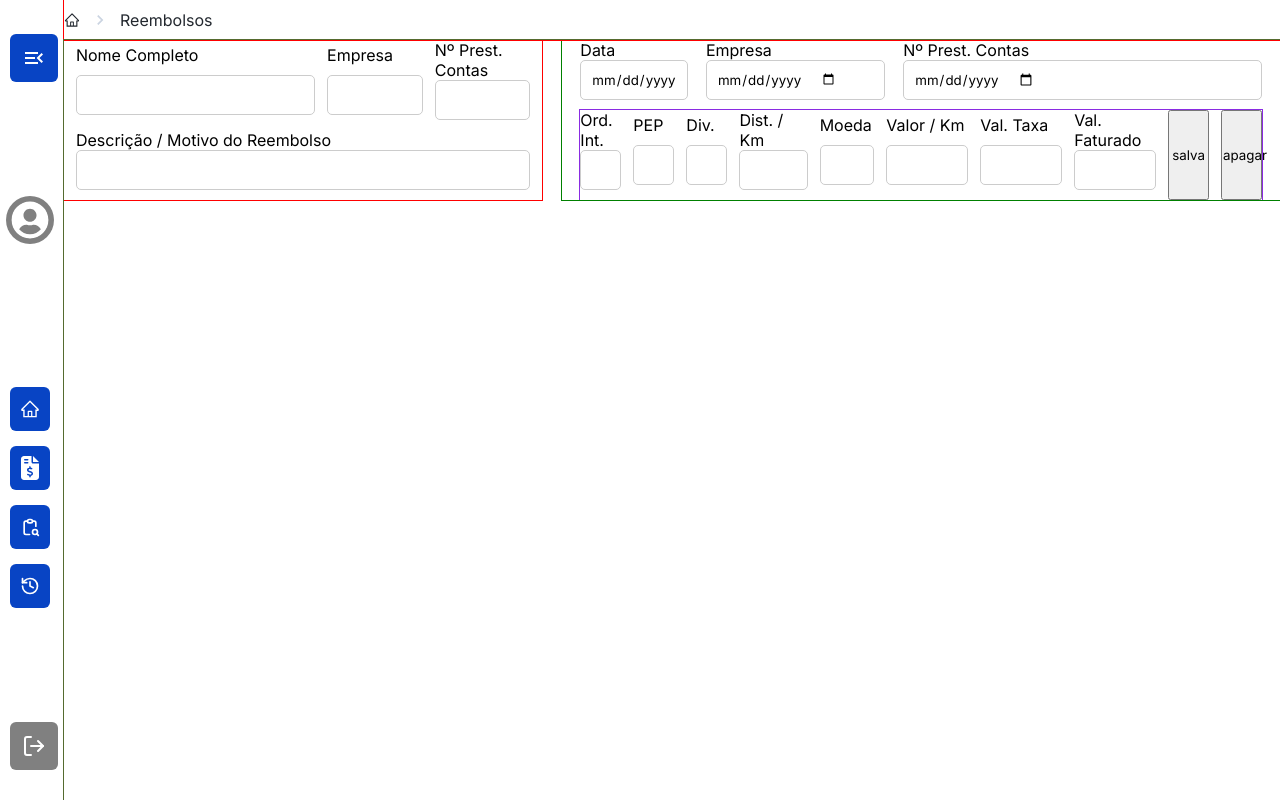
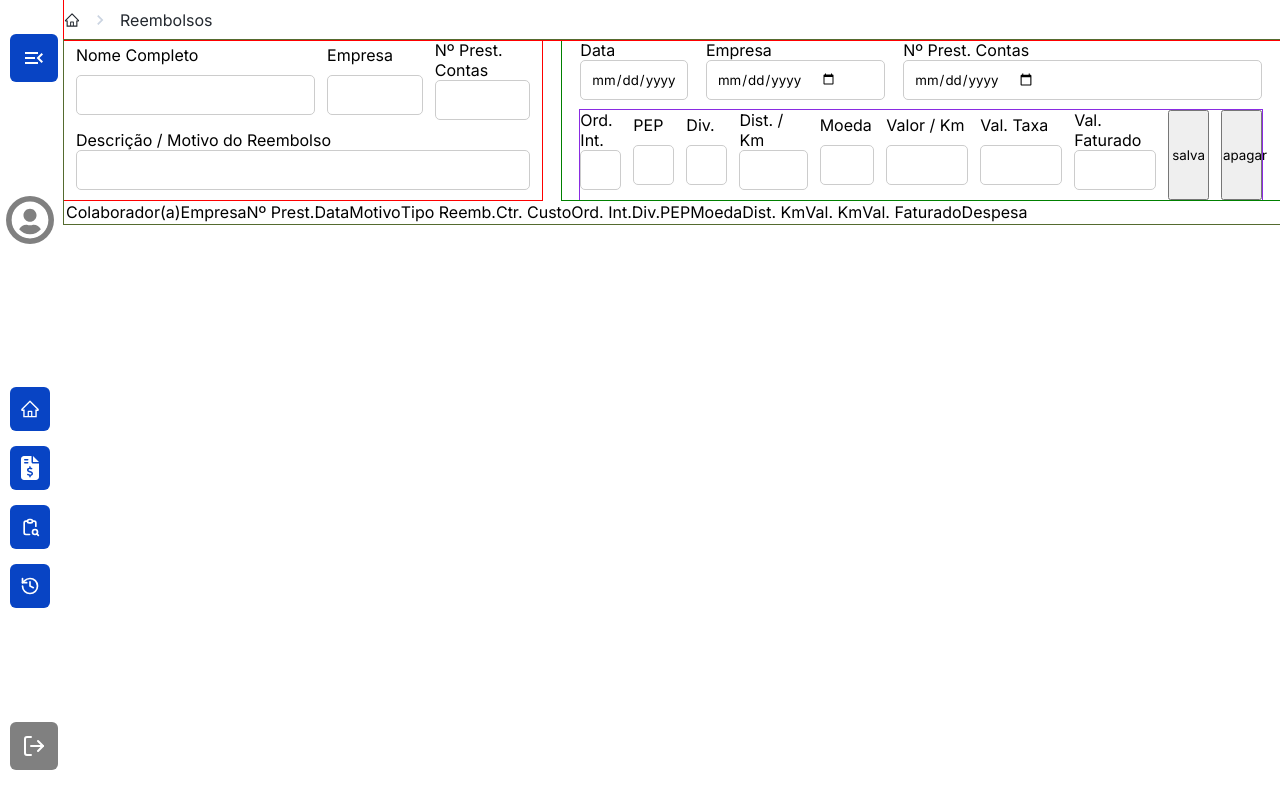
Before and after one commit to lucasgomesdacruz/sispar, a React (Vite) app: page /reembolso in a window 1280 px wide. Built offline with nearby package versions, Linux system fonts and the light colour scheme.

Commit message:
:construction: feat: adiciona estutura inicial de tabela

```diff
--- a/src/pages/reembolso/Reembolso.jsx
+++ b/src/pages/reembolso/Reembolso.jsx
@@ -6,7 +6,10 @@ function Reembolso() {
     return (
 
         <div className={styles.reembolso}>
+
             <main className={styles.mainContainer}>
+
+                <div className={styles.infoContainer}>
 
                     <section className={styles.form}>
                         <Input type="text" label="Nome Completo" id="nome"/>
@@ -30,10 +33,33 @@ function Reembolso() {
                             <button>salva</button>
                             <button>apagar</button>
                         </div>
+                    </section>
+                </div>
+                <div className={styles.tableContainer}>
+                    <table className={styles.tableContent}>
+                        <thead>
+                            <tr>Colaborador(a)</tr>
+                            <tr>Empresa</tr>
+                            <tr>Nº Prest.</tr>
+                            <tr>Data</tr>
+                            <tr>Motivo</tr>
+                            <tr>Tipo Reemb.</tr>
+                            <tr>Ctr. Custo</tr>
+                            <tr>Ord. Int.</tr>
+                            <tr>Div.</tr>
+                            <tr>PEP</tr>
+                            <tr>Moeda</tr>
+                            <tr>Dist. Km</tr>
+                            <tr>Val. Km</tr>
+                            <tr>Val. Faturado</tr>
+                            <tr>Despesa</tr>
+                        </thead>
+                    </table>
 
+                </div>
 
-                </section>
             </main>
+
         </div>
 
     )
--- a/src/pages/reembolso/Reembolso.module.scss
+++ b/src/pages/reembolso/Reembolso.module.scss
@@ -4,7 +4,11 @@
 
     .mainContainer {
         width: 100%;
-        height: 95vh;
+        display: flex;
+        flex-direction: column;
+
+        .infoContainer {
+            width: 100%;
             display: flex;
             // flex-direction: column;
             // justify-content: center;
@@ -43,15 +47,19 @@
                     grid-template-columns: 6% 6% 6% 10% 8% 12% 12% 12% 6% 6%;
                 }
             }
+        }
 
+        .tableContainer {
+            display: flex;
 
+            .tableContent {
 
-
-
-
-
-
-
+                thead {
+                    display: flex;
 
                 }
             }
+        }
+    }
+
+}
```
Lines whose indentation alone changed are shown as unchanged.
